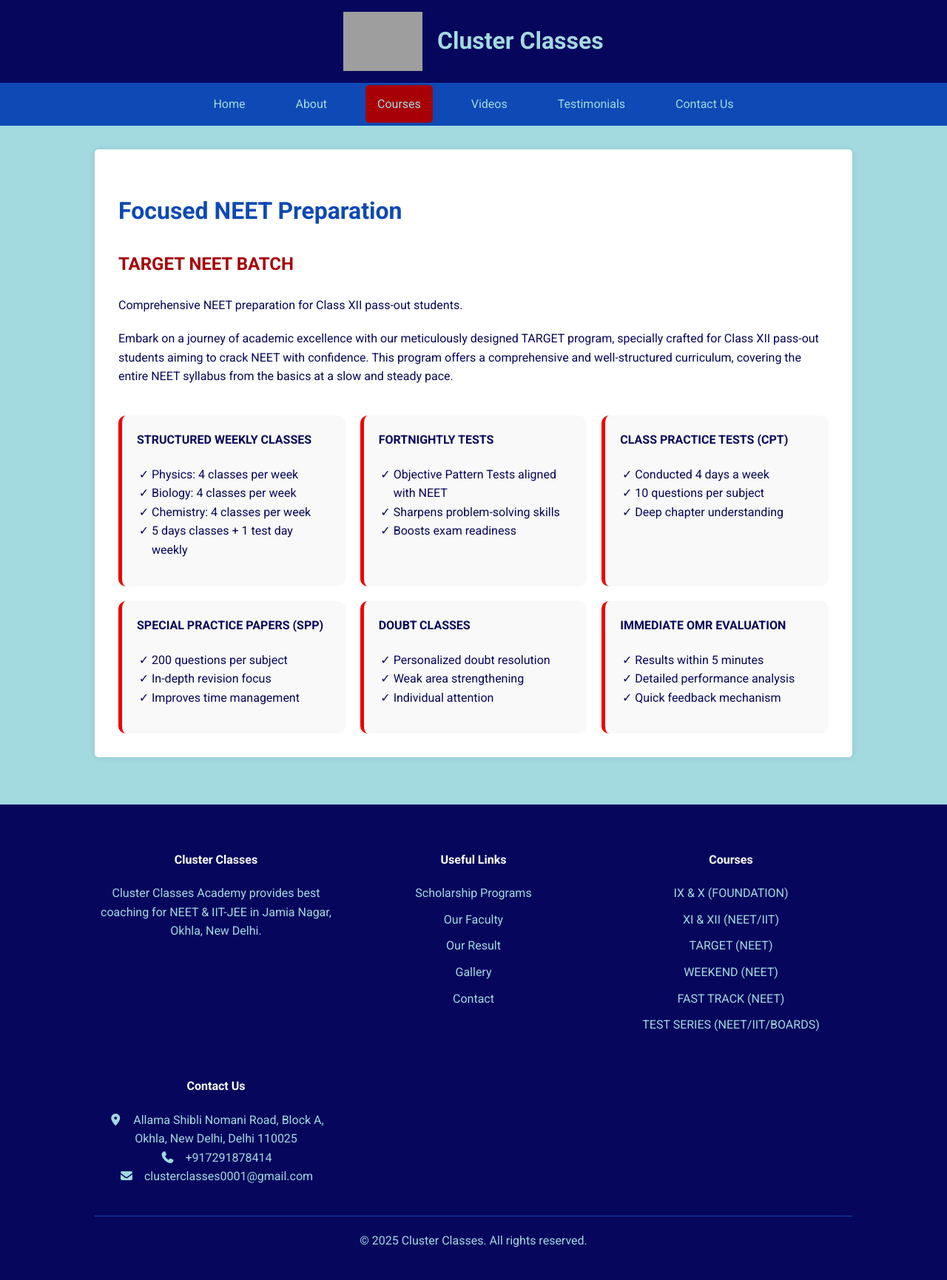
After one commit to mohdezaz/Coaching_Website, a PHP site: page /course-target-neet.html in a window 1280 px wide. The commit adds this page. Shown: the whole page at 74% size. Run offline with PHP 8.4, Linux system fonts and the light colour scheme; some libraries are stand-ins or nearby versions; grey boxes are pictures that could not be loaded.

Commit message:
feat: Add logo to website header
This commit adds the company logo to the header of all pages.

The changes include:
- Updating the header on all pages to include the logo and the "Cluster Classes" title.
- Adding CSS styles to ensure the logo and title are well-aligned and look professional.

```diff
--- a/about.html
+++ b/about.html
@@ -9,7 +9,10 @@
 </head>
 <body>
     <header>
-        <h1>About Cluster Classes</h1>
+        <div class="header-content">
+            <img src="https://i.postimg.cc/fTxCnD4S/Gemini-Generated-Image-7c4bsj7c4bsj7c4b.png" alt="Cluster Classes Logo" class="logo">
+            <h1>Cluster Classes</h1>
+        </div>
     </header>
     <nav>
         <ul>
--- a/contact.html
+++ b/contact.html
@@ -9,7 +9,10 @@
 </head>
 <body>
     <header>
-        <h1>Contact Us</h1>
+        <div class="header-content">
+            <img src="https://i.postimg.cc/fTxCnD4S/Gemini-Generated-Image-7c4bsj7c4bsj7c4b.png" alt="Cluster Classes Logo" class="logo">
+            <h1>Cluster Classes</h1>
+        </div>
     </header>
     <nav>
         <ul>
--- /dev/null
+++ b/course-target-neet.html
@@ -0,0 +1,140 @@
+<!DOCTYPE html>
+<html lang="en">
+<head>
+    <meta charset="UTF-8">
+    <meta name="viewport" content="width=device-width, initial-scale=1.0">
+    <title>Target (NEET) - Cluster Classes</title>
+    <link rel="stylesheet" href="css/style.css">
+    <link rel="stylesheet" href="https://cdnjs.cloudflare.com/ajax/libs/font-awesome/7.0.1/css/all.min.css">
+</head>
+<body>
+    <header>
+        <div class="header-content">
+            <img src="https://i.postimg.cc/fTxCnD4S/Gemini-Generated-Image-7c4bsj7c4bsj7c4b.png" alt="Cluster Classes Logo" class="logo">
+            <h1>Cluster Classes</h1>
+        </div>
+    </header>
+    <nav>
+        <ul>
+            <li><a href="index.html">Home</a></li>
+            <li><a href="about.html">About</a></li>
+            <li class="dropdown active">
+                <a href="courses.html" class="dropbtn">Courses</a>
+                <div class="dropdown-content">
+                    <a href="course-6-12.html">Classes 6th to 12th</a>
+                    <a href="course-neet.html">NEET</a>
+                    <a href="course-jee.html">JEE</a>
+                    <a href="course-target-neet.html">TARGET (NEET)</a>
+                    <a href="course-entrance.html">Entrance Exams</a>
+                    <a href="course-gov.html">Government Exams</a>
+                    <a href="course-special.html">Special Classes</a>
+                </div>
+            </li>
+            <li><a href="videos.html">Videos</a></li>
+            <li><a href="testimonials.html">Testimonials</a></li>
+            <li><a href="contact.html">Contact Us</a></li>
+        </ul>
+    </nav>
+    <main class="container">
+        <section class="course-details">
+            <h2>Focused NEET Preparation</h2>
+            <h3>TARGET NEET BATCH</h3>
+            <p>Comprehensive NEET preparation for Class XII pass-out students.</p>
+            <p>Embark on a journey of academic excellence with our meticulously designed TARGET program, specially crafted for Class XII pass-out students aiming to crack NEET with confidence. This program offers a comprehensive and well-structured curriculum, covering the entire NEET syllabus from the basics at a slow and steady pace.</p>
+
+            <div class="course-features">
+                <div class="feature-card">
+                    <h4>STRUCTURED WEEKLY CLASSES</h4>
+                    <ul>
+                        <li>Physics: 4 classes per week</li>
+                        <li>Biology: 4 classes per week</li>
+                        <li>Chemistry: 4 classes per week</li>
+                        <li>5 days classes + 1 test day weekly</li>
+                    </ul>
+                </div>
+                <div class="feature-card">
+                    <h4>FORTNIGHTLY TESTS</h4>
+                    <ul>
+                        <li>Objective Pattern Tests aligned with NEET</li>
+                        <li>Sharpens problem-solving skills</li>
+                        <li>Boosts exam readiness</li>
+                    </ul>
+                </div>
+                <div class="feature-card">
+                    <h4>CLASS PRACTICE TESTS (CPT)</h4>
+                    <ul>
+                        <li>Conducted 4 days a week</li>
+                        <li>10 questions per subject</li>
+                        <li>Deep chapter understanding</li>
+                    </ul>
+                </div>
+                <div class="feature-card">
+                    <h4>SPECIAL PRACTICE PAPERS (SPP)</h4>
+                    <ul>
+                        <li>200 questions per subject</li>
+                        <li>In-depth revision focus</li>
+                        <li>Improves time management</li>
+                    </ul>
+                </div>
+                <div class="feature-card">
+                    <h4>DOUBT CLASSES</h4>
+                    <ul>
+                        <li>Personalized doubt resolution</li>
+                        <li>Weak area strengthening</li>
+                        <li>Individual attention</li>
+                    </ul>
+                </div>
+                <div class="feature-card">
+                    <h4>IMMEDIATE OMR EVALUATION</h4>
+                    <ul>
+                        <li>Results within 5 minutes</li>
+                        <li>Detailed performance analysis</li>
+                        <li>Quick feedback mechanism</li>
+                    </ul>
+                </div>
+            </div>
+        </section>
+    </main>
+    <footer class="site-footer">
+        <div class="container">
+            <div class="footer-grid">
+                <div class="footer-column">
+                    <h4>Cluster Classes</h4>
+                    <p>Cluster Classes Academy provides best coaching for NEET & IIT-JEE in Jamia Nagar, Okhla, New Delhi.</p>
+                </div>
+                <div class="footer-column">
+                    <h4>Useful Links</h4>
+                    <ul>
+                        <li><a href="scholarship.html">Scholarship Programs</a></li>
+                        <li><a href="faculty.html">Our Faculty</a></li>
+                        <li><a href="result.html">Our Result</a></li>
+                        <li><a href="gallery.html">Gallery</a></li>
+                        <li><a href="contact.html">Contact</a></li>
+                    </ul>
+                </div>
+                <div class="footer-column">
+                    <h4>Courses</h4>
+                    <ul>
+                        <li><a href="course-6-12.html">IX & X (FOUNDATION)</a></li>
+                        <li><a href="course-neet.html">XI & XII (NEET/IIT)</a></li>
+                        <li><a href="course-target-neet.html">TARGET (NEET)</a></li>
+                        <li>WEEKEND (NEET)</li>
+                        <li>FAST TRACK (NEET)</li>
+                        <li>TEST SERIES (NEET/IIT/BOARDS)</li>
+                    </ul>
+                </div>
+                <div class="footer-column">
+                    <h4>Contact Us</h4>
+                    <p><i class="fas fa-map-marker-alt"></i> Allama Shibli Nomani Road, Block A, Okhla, New Delhi, Delhi 110025</p>
+                    <p><i class="fas fa-phone"></i> +917291878414</p>
+                    <p><i class="fas fa-envelope"></i> clusterclasses0001@gmail.com</p>
+                </div>
+            </div>
+            <div class="footer-bottom">
+                <p>&copy; 2025 Cluster Classes. All rights reserved.</p>
+            </div>
+        </div>
+    </footer>
+    <script src="js/main.js"></script>
+</body>
+</html>
--- a/courses.html
+++ b/courses.html
@@ -9,7 +9,10 @@
 </head>
 <body>
     <header>
-        <h1>Our Courses</h1>
+        <div class="header-content">
+            <img src="https://i.postimg.cc/fTxCnD4S/Gemini-Generated-Image-7c4bsj7c4bsj7c4b.png" alt="Cluster Classes Logo" class="logo">
+            <h1>Cluster Classes</h1>
+        </div>
     </header>
     <nav>
         <ul>
--- a/css/style.css
+++ b/css/style.css
@@ -516,6 +516,23 @@ iframe {
     padding-left: 20px;
 }
 
+/* Header Styling */
+.header-content {
+    display: flex;
+    align-items: center;
+    justify-content: center;
+}
+
+.logo {
+    height: 80px;
+    margin-right: 20px;
+}
+
+header h1 {
+    color: #A2DAE0;
+    margin: 0;
+}
+
 /* About Page Styling */
 .about-hero {
     text-align: center;
--- a/faculty.html
+++ b/faculty.html
@@ -9,7 +9,10 @@
 </head>
 <body>
     <header>
-        <h1>Our Faculty</h1>
+        <div class="header-content">
+            <img src="https://i.postimg.cc/fTxCnD4S/Gemini-Generated-Image-7c4bsj7c4bsj7c4b.png" alt="Cluster Classes Logo" class="logo">
+            <h1>Cluster Classes</h1>
+        </div>
     </header>
     <nav>
         <ul>
--- a/gallery.html
+++ b/gallery.html
@@ -9,7 +9,10 @@
 </head>
 <body>
     <header>
-        <h1>Gallery</h1>
+        <div class="header-content">
+            <img src="https://i.postimg.cc/fTxCnD4S/Gemini-Generated-Image-7c4bsj7c4bsj7c4b.png" alt="Cluster Classes Logo" class="logo">
+            <h1>Cluster Classes</h1>
+        </div>
     </header>
     <nav>
         <ul>
--- a/index.html
+++ b/index.html
@@ -9,7 +9,10 @@
 </head>
 <body>
     <header>
-        <h1>Welcome to Cluster Classes</h1>
+        <div class="header-content">
+            <img src="https://i.postimg.cc/fTxCnD4S/Gemini-Generated-Image-7c4bsj7c4bsj7c4b.png" alt="Cluster Classes Logo" class="logo">
+            <h1>Cluster Classes</h1>
+        </div>
     </header>
     <nav>
         <ul>
--- a/scholarship.html
+++ b/scholarship.html
@@ -9,7 +9,10 @@
 </head>
 <body>
     <header>
-        <h1>Scholarship Programs</h1>
+        <div class="header-content">
+            <img src="https://i.postimg.cc/fTxCnD4S/Gemini-Generated-Image-7c4bsj7c4bsj7c4b.png" alt="Cluster Classes Logo" class="logo">
+            <h1>Cluster Classes</h1>
+        </div>
     </header>
     <nav>
         <ul>
--- a/testimonials.html
+++ b/testimonials.html
@@ -9,7 +9,10 @@
 </head>
 <body>
     <header>
-        <h1>What Our Students Say</h1>
+        <div class="header-content">
+            <img src="https://i.postimg.cc/fTxCnD4S/Gemini-Generated-Image-7c4bsj7c4bsj7c4b.png" alt="Cluster Classes Logo" class="logo">
+            <h1>Cluster Classes</h1>
+        </div>
     </header>
     <nav>
         <ul>
--- a/videos.html
+++ b/videos.html
@@ -9,7 +9,10 @@
 </head>
 <body>
     <header>
-        <h1>Our Videos</h1>
+        <div class="header-content">
+            <img src="https://i.postimg.cc/fTxCnD4S/Gemini-Generated-Image-7c4bsj7c4bsj7c4b.png" alt="Cluster Classes Logo" class="logo">
+            <h1>Cluster Classes</h1>
+        </div>
     </header>
     <nav>
         <ul>
```
Also changed, not shown: course-6-12.html (added, +87 -0 lines), course-entrance.html (added, +87 -0 lines), course-gov.html (added, +87 -0 lines), course-jee.html (added, +87 -0 lines), course-neet.html (added, +87 -0 lines), course-special.html (added, +87 -0 lines).
